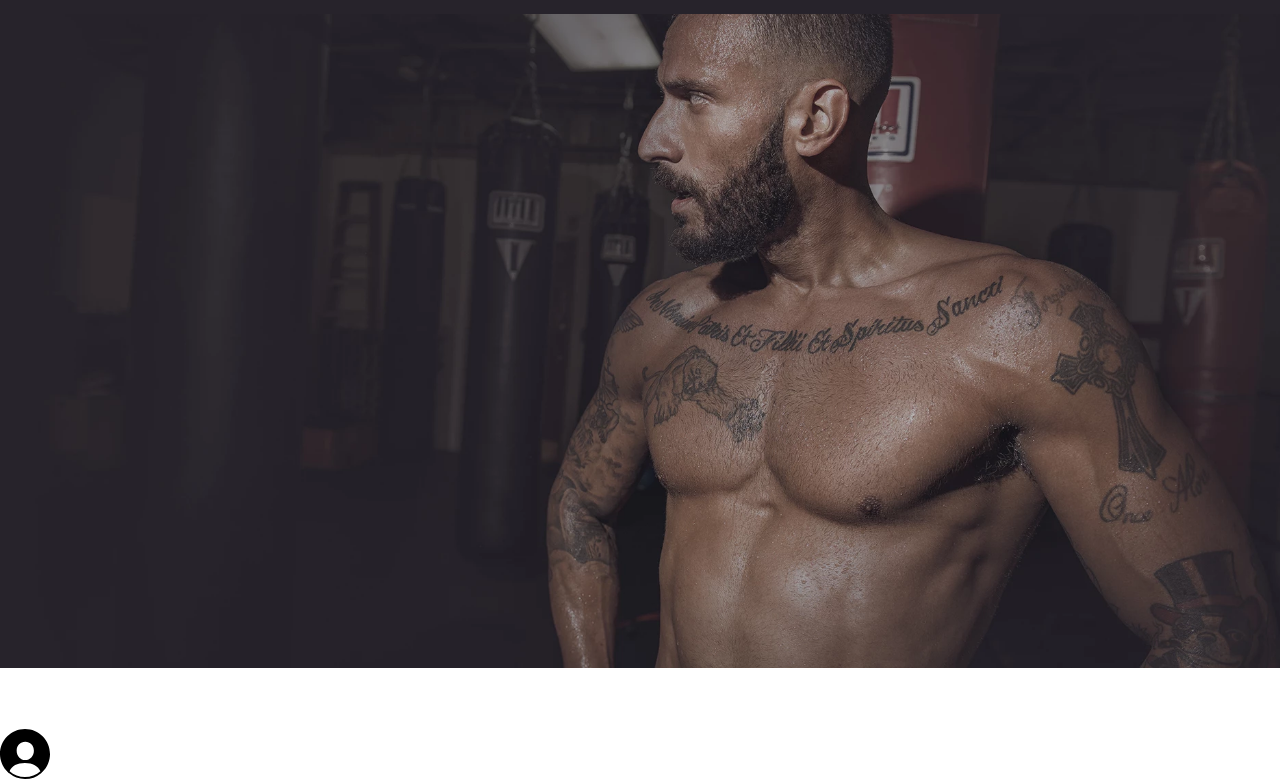
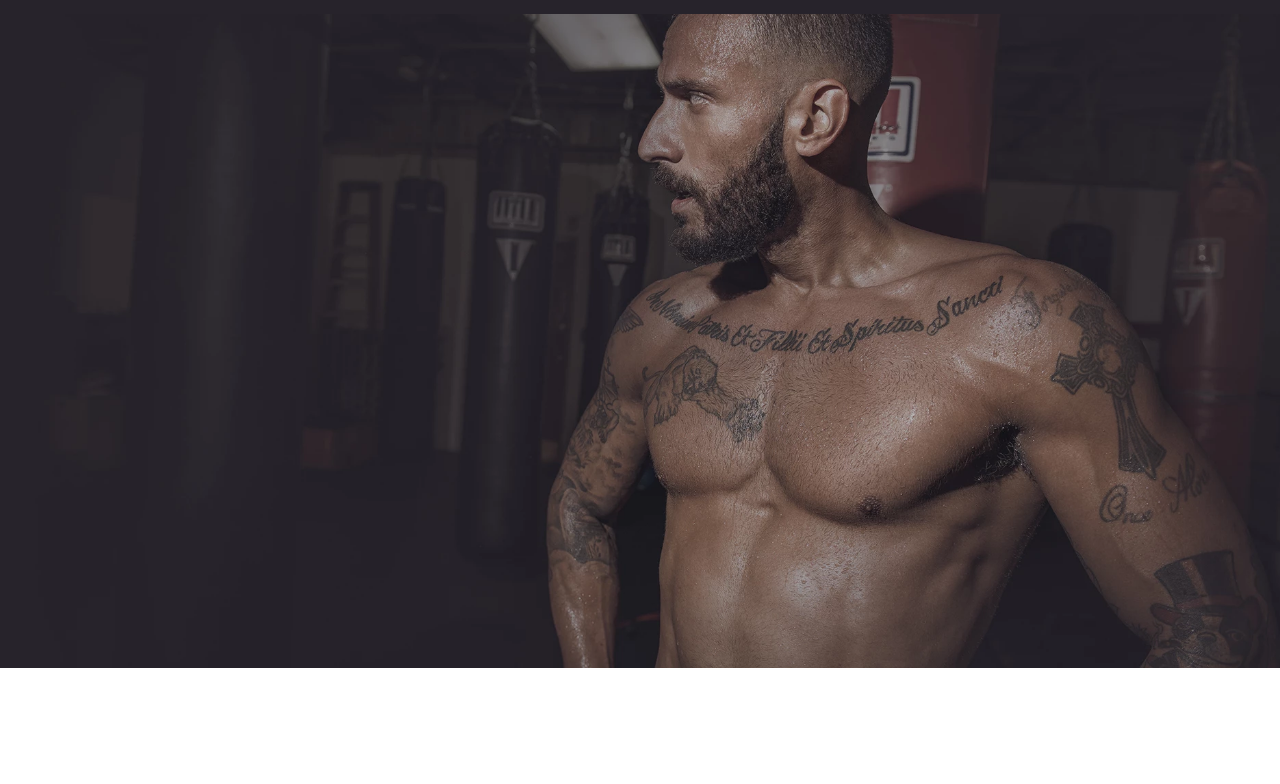
Before and after one commit to Vasyl-Pidgornyi/Personal-trainer, a website with bundled scripts: page personal-trainer.html in a window 1280 px wide. Shown: the part 71-855 px from the top of the page. After the commit the page ends 800 px from the top, so only its background shows below. Built offline with nearby package versions, Linux system fonts and the light colour scheme; files whose address does not match are found by name.

Commit message:
commit for git page

```diff
--- a/personal-trainer.html
+++ b/personal-trainer.html
@@ -8,15 +8,6 @@
   </head>
   <body>
     <div class="page-container"></div>
-
-    <svg class="page-header__logIn_icon">
-      <g>
-        <path
-          d="M25 48.077c-5.924 0-11.31-2.252-15.396-5.921 2.254-5.362 7.492-8.267 15.373-8.267 7.889 0 13.139 3.044 15.408 8.418-4.084 3.659-9.471 5.77-15.385 5.77m.278-35.3c4.927 0 8.611 3.812 8.611 8.878 0 5.21-3.875 9.456-8.611 9.456s-8.611-4.246-8.611-9.456c0-5.066 3.684-8.878 8.611-8.878M25 0C11.193 0 0 11.193 0 25c0 .915.056 1.816.152 2.705.032.295.091.581.133.873.085.589.173 1.176.298 1.751.073.338.169.665.256.997.135.515.273 1.027.439 1.529.114.342.243.675.37 1.01.18.476.369.945.577 1.406.149.331.308.657.472.98.225.446.463.883.714 1.313.182.312.365.619.56.922.272.423.56.832.856 1.237.207.284.41.568.629.841.325.408.671.796 1.02 1.182.22.244.432.494.662.728.405.415.833.801 1.265 1.186.173.154.329.325.507.475l.004-.011A24.886 24.886 0 0 0 25 50a24.881 24.881 0 0 0 16.069-5.861.126.126 0 0 1 .003.01c.172-.144.324-.309.49-.458.442-.392.88-.787 1.293-1.209.228-.232.437-.479.655-.72.352-.389.701-.78 1.028-1.191.218-.272.421-.556.627-.838.297-.405.587-.816.859-1.24a26.104 26.104 0 0 0 1.748-3.216c.208-.461.398-.93.579-1.406.127-.336.256-.669.369-1.012.167-.502.305-1.014.44-1.53.087-.332.183-.659.256-.996.126-.576.214-1.164.299-1.754.042-.292.101-.577.133-.872.095-.89.152-1.791.152-2.707C50 11.193 38.807 0 25 0"
-        ></path>
-      </g>
-    </svg>
-
     <script type="module" src="./src/scripts/index.js"></script>
   </body>
 </html>
```
